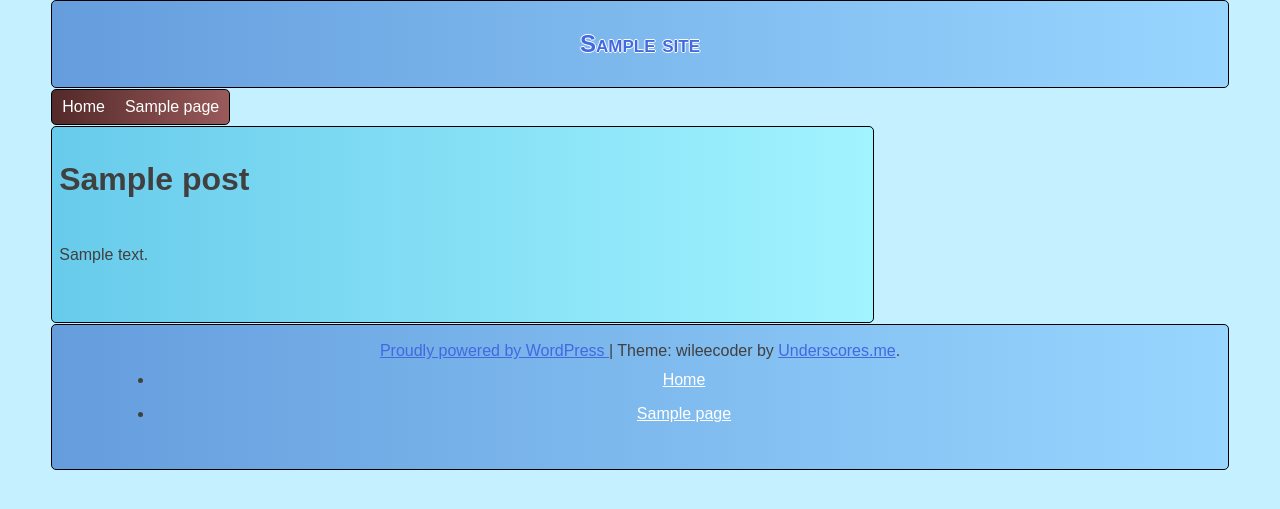
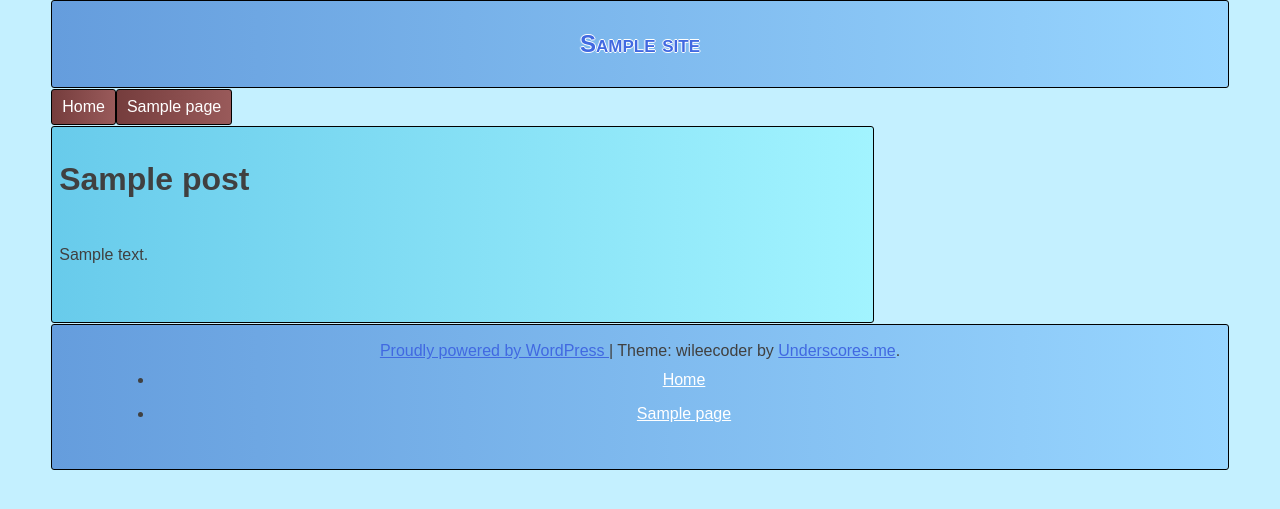
Before and after one commit to lucien-stavenhagen/web-dev, a WordPress theme: template wp_stuff/wileecoder/page.php in a window 1280 px wide. Shown: the top 509 px of the page. Run offline with PHP 8.4 and a stand-in for WordPress, Linux system fonts and the light colour scheme; the site name, menu and one post (Sample post) are stand-ins, and other content is empty; some libraries are stand-ins or nearby versions.

Commit message:
more tweaks to dropdown menu appearance. Go to a little more of a pill look on the top menu, which may be a litle uglier. but more theme like

```diff
--- a/wp_stuff/wileecoder/style.css
+++ b/wp_stuff/wileecoder/style.css
@@ -46,12 +46,14 @@ Nicolas Gallagher and Jonathan Neal https://necolas.github.io/normalize.css/
 :root{
 	--my-button-background: rgb(156, 219, 238);
 	--my-header-gradient: linear-gradient(to right, rgb(101, 157, 221), rgb(152, 214, 255));
-	--my-menu-gradient: linear-gradient(to right, rgb(83, 41, 41), rgb(153, 90, 90));
+	--my-menu-gradient: linear-gradient(to right, rgb(117, 61, 61), rgb(153, 90, 90));
+	--my-menu-highlight-gradient: linear-gradient(to right, rgb(33, 30, 58), rgb(49, 101, 170));
 	--my-body-background: rgb(196, 240, 255);
 	--my-content-gradient: linear-gradient(to right, rgb(104, 203, 235), rgb(162, 244, 255));
 	--my-redblue-gradient:linear-gradient(to right, rgb(247, 191, 191), rgb(190, 234, 255));
-	--my-border-radius: 5px;
+	--my-border-radius: 3px;
 	--my-border: 1px solid black;
+	--my-menu-absolute-top: -1px; /* set this to - whatever border is for embedded menu alignment */
 	--my-button-hover:rgb(252, 178, 144);
 	--my-main-width: 92%;
 	--my-max-width: 99%;
@@ -768,8 +770,6 @@ a:hover, a:active {
 	padding-left: 0;
 	overflow: visible;
 	border-radius: var( --my-border-radius );
-	border: var(--my-border);
-	background-image: var( --my-menu-gradient );
 }
 
 .main-navigation ul ul {
@@ -777,13 +777,13 @@ a:hover, a:active {
 	float: left;
 	position: absolute;
 	top: 100%;
-	left: -999em;
+    left: -999em;
 	z-index: 99999;
 }
 
 .main-navigation ul ul ul {
 	left: -999em;
-	top: 0;
+	top: var(--my-menu-absolute-top);
 }
 
 .main-navigation ul ul li:hover > ul,
@@ -792,17 +792,21 @@ a:hover, a:active {
 }
 
 .main-navigation ul ul a {
-	width: 200px;
+	width: 150px;
 }
 
 .main-navigation ul li:hover > ul,
 .main-navigation ul li.focus > ul {
-	left: auto;
+	left: 0;
+/*	left: auto; */
 }
 
 .main-navigation li {
 	float: left;
 	position: relative;
+	background-image: var( --my-menu-gradient );
+	border-radius:var(--my-border-radius);
+	border: var(--my-border);
 }
 
 .main-navigation a {
@@ -825,9 +829,8 @@ a:hover, a:active {
 	color: white;
 }
 .menu-item:hover{
-	background-color: #0e1e27;
+	background-image: var(--my-menu-highlight-gradient);
 }
-
 
 .site-main .comment-navigation, .site-main
 .posts-navigation, .site-main
```
